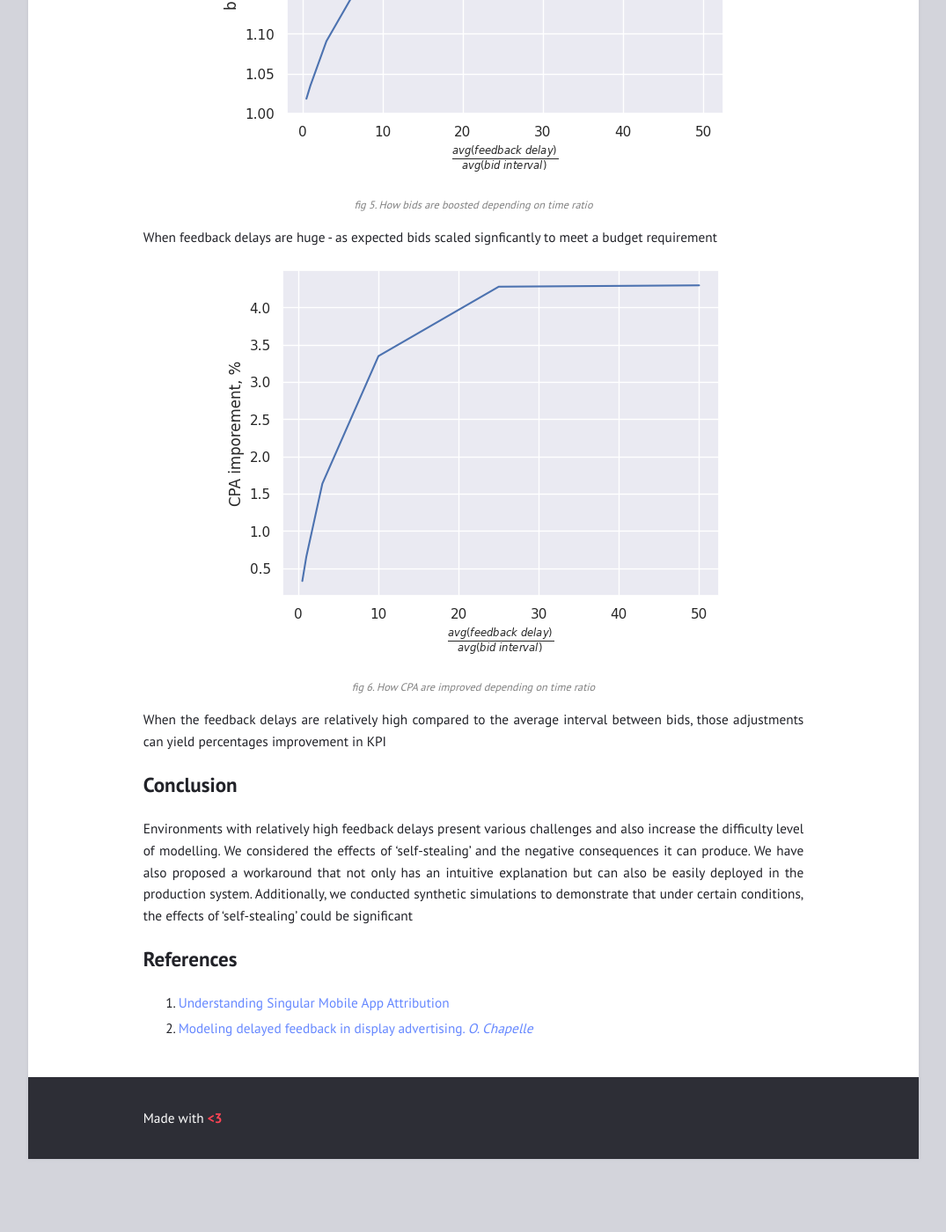
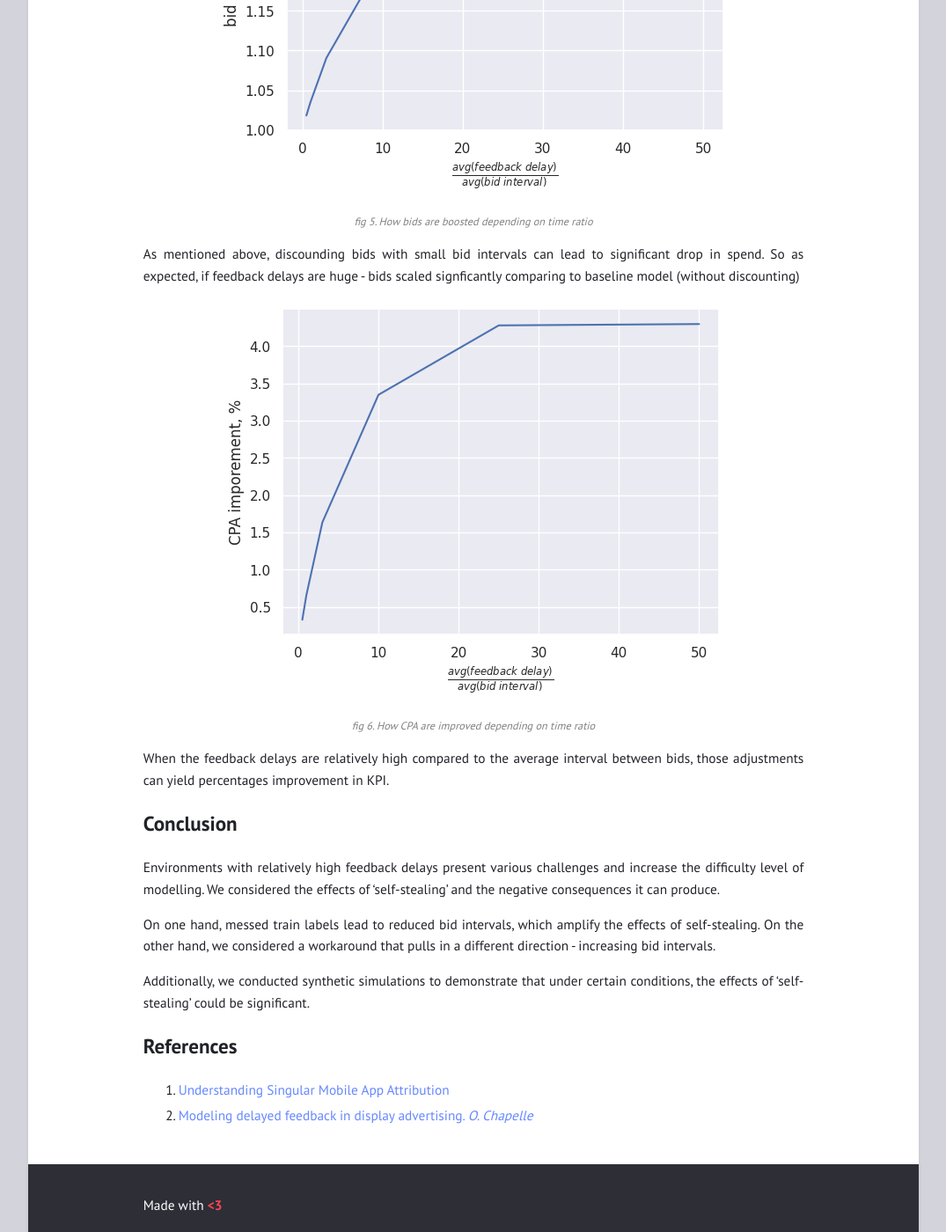
Before and after one commit to necnec/necnec.github.io, a Jekyll site: the page built from _posts/2023-09-09-self-stealing.md, in a window 1280 px wide and 1400 px high, scrolled down 4408 px. Shown: the whole window at 88% size, without its empty margins (102-1177 px from the left). Built offline with Jekyll 4.4.1, drawn with Linux system fonts in a browser that asks for light colours; before the commit the page ends 5725 px from its top, so only the background shows below that; some of the changed text lies outside the part shown.

Commit message:
text revision

```diff
--- a/_posts/2023-09-09-self-stealing.md
+++ b/_posts/2023-09-09-self-stealing.md
@@ -15,7 +15,7 @@ In certain domains, a decision to buy a product might occur several hours or day
 *fig 1. In mobile advertising, a high attribution delay could be caused by technical limitations*
 {: style="color:gray; font-size: 80%; text-align:center;"}
 
-To address this, Mobile Measurement Partners (MMPs) use attribution windows. Usually, a longer gap between the ad impression and attribution indicates a lower likelihood of user engagement with the ad.
+To address this, Mobile Measurement Partners (MMPs) use attribution windows. Usually, a longer gap between the ad impression and attribution indicates a lower likelihood of user converted due to the ad impression.
 
 This issue can create a sort of "attribution races" where the attribution is claimed by the ad network that interacted with the user most recently. For instance, imagine you displayed your ad to a user 5 times in a single day and then chose to stop showing the ad to avoid overexposure (since more impressions might discourage the user from making a purchase). But then, your competitor steps in and displays an 6th ad impression, which results in a sale. In this scenario, you essentially laid the groundwork for their success, potentially paying the price for their triumph.
 
@@ -91,32 +91,38 @@ A real production system includes mechanisms for bid scaling to regulate budget
 
 ### Experiment
 
-To validate results let's run some synthetic auction simulations. Although real production systems are much more complex envoronment it is usefult to measure possible outcomes on vanila examples.
+To validate results let's run some synthetic auction simulations. Although real production systems are very complex envoronments it is always useful to measure possible effects on vanila examples to "feel" the model.
 
 ![](/assets/images/self-stealing/bid-feedback-delays.png)
 *fig 4. How feedback delay and bid intervals are related*
 {: style="color:gray; font-size: 80%; text-align:center;"}
 
-The goal is to measure how some indicators are affected by ratio between *average feedback delay* and *average bid interval*. If *average feedback delay $$\texttt{>>}$$ average bid interval* one can expect major effect from self-stealing. And vice-versa, if *average feedback delay $$\texttt{<<}$$ average bid interval* - self-stealing is not expected to occur
+The goal is to measure how some indicators are affected by ratio between *average feedback delay* and *average bid interval*.
+- if *average feedback delay $$\texttt{>>}$$ average bid interval* -- one can expect major effect from self-stealing.
+- if *average feedback delay $$\texttt{<<}$$ average bid interval* -- self-stealing is not expected to occur
 
 ![](/assets/images/self-stealing/plot-bid-scaling-increase.png){:style="display:block; margin-left:auto; margin-right:auto"}
 
 *fig 5. How bids are boosted depending on time ratio*
 {: style="color:gray; font-size: 80%; text-align:center;"}
 
-When feedback delays are huge - as expected bids scaled signficantly to meet a budget requirement
+As mentioned above, discounding bids with small bid intervals can lead to significant drop in spend. So as expected, if feedback delays are huge - bids scaled signficantly comparing to baseline model (without discounting)
 
 ![](/assets/images/self-stealing/plot-cpa-improvement.png){:style="display:block; margin-left:auto; margin-right:auto"}
 
 *fig 6. How CPA are improved depending on time ratio*
 {: style="color:gray; font-size: 80%; text-align:center;"}
 
-When the feedback delays are relatively high compared to the average interval between bids, those adjustments can yield percentages improvement in KPI
+When the feedback delays are relatively high compared to the average interval between bids, those adjustments can yield percentages improvement in KPI.
 
 
 ## Conclusion
 
-Environments with relatively high feedback delays present various challenges and also increase the difficulty level of modelling. We considered the effects of 'self-stealing' and the negative consequences it can produce. We have also proposed a workaround that not only has an intuitive explanation but can also be easily deployed in the production system. Additionally, we conducted synthetic simulations to demonstrate that under certain conditions, the effects of 'self-stealing' could be significant
+Environments with relatively high feedback delays present various challenges and increase the difficulty level of modelling. We considered the effects of 'self-stealing' and the negative consequences it can produce.
+
+On one hand, messed train labels lead to reduced bid intervals, which amplify the effects of self-stealing. On the other hand, we considered a workaround that pulls in a different direction - increasing bid intervals.
+
+Additionally, we conducted synthetic simulations to demonstrate that under certain conditions, the effects of 'self-stealing' could be significant.
 
 ## References
 
```
Also changed, not shown: other parts of _posts/2023-09-09-self-stealing.md (+1 -1 lines), assets/images/self-stealing/attribution-stealing.png, assets/images/self-stealing/bid-feedback-delays.png, assets/images/self-stealing/high-install-delay.png, assets/images/self-stealing/self-stealing-title.png, assets/images/self-stealing/value-discount.png.
